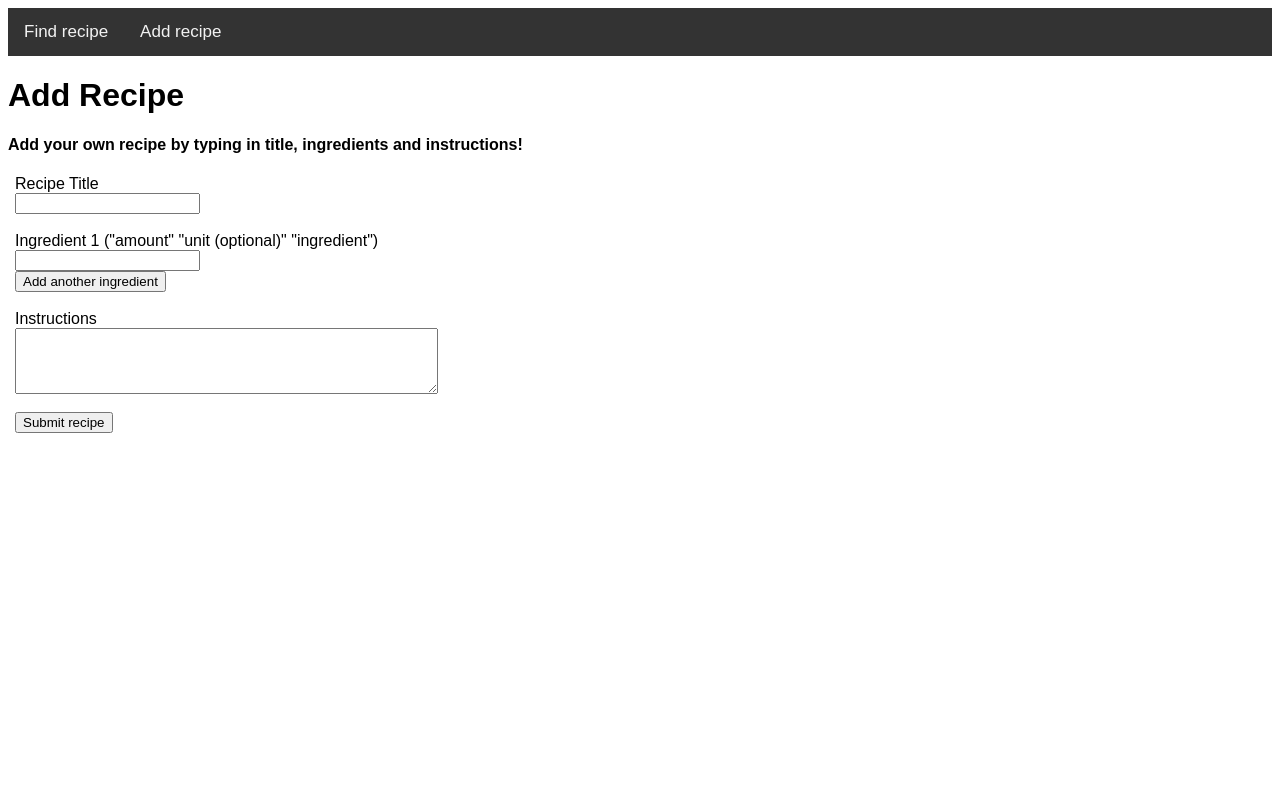
After one commit to philiphoang/INFO216-Project, a Flask app: page /add_recipe in a window 1280 px wide. The commit adds this page. Run offline with Flask 2, Linux system fonts and the light colour scheme.

Commit message:
Add your own recipe. Styled the website

```diff
--- a/python/app.py
+++ b/python/app.py
@@ -1,7 +1,7 @@
-from flask import Flask, render_template, request
-from query_functions import getRecipeTitle, createIngredientQuery, getTitleAndInstructions, findRecipes
+from flask import Flask, render_template, request, url_for, redirect
+from query_functions import getRecipeTitle, createIngredientQuery, insertRecipe, getTitleAndInstructions, findRecipes, createInsertRecipeQuery
 
-app = Flask(__name__, template_folder='template')
+app = Flask(__name__, template_folder='templates')
 
 @app.route('/')
 def index():
@@ -31,5 +31,44 @@ def getvalue():
     return render_template("recipes.html", recipes = recipes)
 
 
+@app.route("/add_recipe", methods=["POST"])
+def addvalue():
+    title = request.form["title"]
+
+    ingredientList = []
+    if ("ingredient1" in request.form):
+        ingredientList.append(request.form["ingredient1"])
+
+    if ("ingredient2" in request.form):
+        ingredientList.append(request.form["ingredient2"])
+
+    if ("ingredient3" in request.form):
+        ingredientList.append(request.form["ingredient3"])
+
+    if ("ingredient4" in request.form):
+        ingredientList.append(request.form["ingredient4"])
+
+    if ("ingredient5" in request.form):
+        ingredientList.append(request.form["ingredient5"])
+
+    instructions = request.form["instructions"]
+
+    query = createInsertRecipeQuery(title, ingredientList, instructions)
+    insertRecipe(query)
+
+    recipes = findRecipes(ingredientList)
+
+    return render_template("recipes.html", recipes = recipes)
+
+
+@app.route("/add_recipe", methods=["GET", "POST"])
+def add_recipe():
+    return render_template("add_recipe.html")
+
+
+@app.route("/index.html", methods=["GET", "POST"])
+def home():
+    return render_template("index.html")
+
 if __name__ == '__main__':
     app.run(debug=True)
--- a/python/query_functions.py
+++ b/python/query_functions.py
@@ -1,8 +1,12 @@
-from SPARQLWrapper import SPARQLWrapper, JSON, TURTLE
+from SPARQLWrapper import SPARQLWrapper, JSON, TURTLE, POST
 from rdflib import Graph, Literal, Namespace, URIRef
 
+## Prefixes
 prefixRecipe = "PREFIX recipe: <http://schema.org/Recipe/>"
+prefixEx = "PREFIX ex: <http://example.org/>"
+prefixRdf = "PREFIX rdf: <http://www.w3.org/1999/02/22-rdf-syntax-ns#>"
 
+## Connection to Blazegraph
 sparql = SPARQLWrapper("http://localhost:9999/blazegraph/sparql")
 
 ##
@@ -76,7 +80,8 @@ def getTitleAndInstructions(query):
 
     return titleList, instructionList
 
-
+##
+# Get a dictionary containing title and instructions
 def getTitleAndInstructionsInDictionary(query):
     results = parseQuery(query)
 
@@ -98,8 +103,6 @@ def getTitleAndInstructionsInDictionary(query):
 def getAllIngredientsAndInstructions(query):
     results = parseQuery(query)
 
-    print(results)
-
     recipeDict = {}
     for result in results["results"]["bindings"]:
         title = result["title"]["value"]
@@ -110,9 +113,6 @@ def getAllIngredientsAndInstructions(query):
             recipeDict[title] = []
 
         recipeDict.get(title).append(ingredient)
-
-
-        print(recipeDict.get(title))
 
     return recipeDict
 
@@ -140,3 +140,28 @@ def findRecipes(ingredientList):
 
     print(resultDict)
     return resultDict
+
+def createInsertRecipeQuery(title, ingredientList, instructions):
+    newTitle = title.replace(' ', '_')
+    exTitle = "ex:" + newTitle + " "
+
+    query = "" + prefixRecipe + " " + prefixRdf + " " + prefixEx + " INSERT DATA {"
+    query += exTitle + "rdf:type recipe:name . "
+
+    for ingredient in ingredientList:
+        query += exTitle + "recipe:recipeIngredient \"" + ingredient + "\" . "
+
+    query += exTitle + "recipe:recipeInstructions \"" + instructions + "\" . }"
+
+    print(query)
+    return query
+
+
+##
+# Insert recipe
+def insertRecipe(query):
+    sparql.setMethod(POST)
+    sparql.setQuery(query)
+
+    results = sparql.query()
+    print(results.response.read())
--- /dev/null
+++ b/python/static/stylesheets/style.css
@@ -0,0 +1,39 @@
+body {
+    font-family: Arial, Helvetica, sans-serif;
+}
+
+nav {
+    overflow: hidden;
+    background-color: #333;
+}
+
+nav a {
+    float: left;
+    color: #f2f2f2;
+    text-align: center;
+    padding: 14px 16px;
+    text-decoration: none;
+    font-size: 17px;
+}
+
+nav a:hover {
+    background-color: #ddd;
+    color: black;
+}
+
+nav a.active {
+    background-color: #4CAF50;
+    color: white;
+}
+
+#search {
+  margin: 7px;
+}
+
+#add {
+  margin: 7px;
+}
+
+ol {
+  list-style: none;
+}
--- /dev/null
+++ b/python/templates/add_recipe.html
@@ -0,0 +1,47 @@
+
+<html>
+    <head>
+        <link rel="stylesheet" href="{{ url_for('static', filename='stylesheets/style.css') }}">
+    </head>
+    <body>
+        <nav>
+            <a href="{{ url_for('index') }}">Find recipe</a>
+            <a href="{{ url_for('add_recipe') }}">Add recipe</a>
+        </nav>
+
+        <h1>Add Recipe</h1>
+        <h4>Add your own recipe by typing in title, ingredients and instructions!</h4>
+        <form id="add" name="addvalue" action="/add_recipe" method="post">
+            Recipe Title<br>
+            <input type="text" name="title">
+            <br><br>
+            <div id="dynamicInput">
+                Ingredient 1 ("amount" "unit (optional)" "ingredient")<br><input type="text" name="ingredient1">
+            </div>
+
+            <input type="button" value="Add another ingredient" onClick="addIngredientField('dynamicInput');"><br><br>
+            Instructions<br>
+            <textarea name="instructions" rows="4" cols="50"></textarea>
+            <br><br>
+            <input type="submit" value="Submit recipe">
+
+        </form>
+    </body>
+
+
+    <script>
+        var counter = 1;
+        var limit = 5;
+        function addIngredientField(divName) {
+            if (counter == limit)  {
+                alert("You have reached the limit of adding " + counter + " inputs");
+            }
+            else {
+                var newdiv = document.createElement('div');
+                newdiv.innerHTML = "Ingredient " + (counter + 1) + " <br><input type='text' name='ingredient" + (counter + 1) + "'>";
+                document.getElementById(divName).appendChild(newdiv);
+                counter++;
+            }
+        }
+    </script>
+</html>
```
Also changed, not shown: python/recipe_queries.py (+43 -10 lines), python/template/recipes.html (deleted, +0 -16 lines), python/templates/index.html (renamed from python/template/index.html, +12 -8 lines), python/templates/recipes.html (added, +27 -0 lines).
